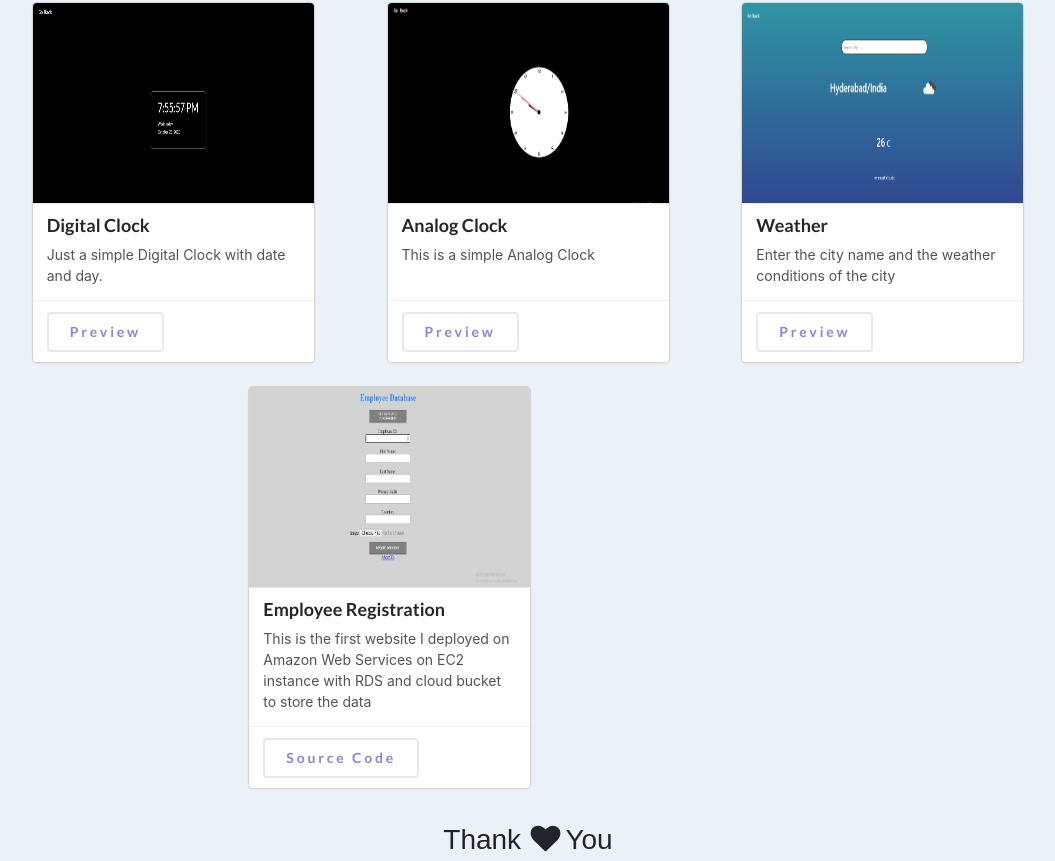
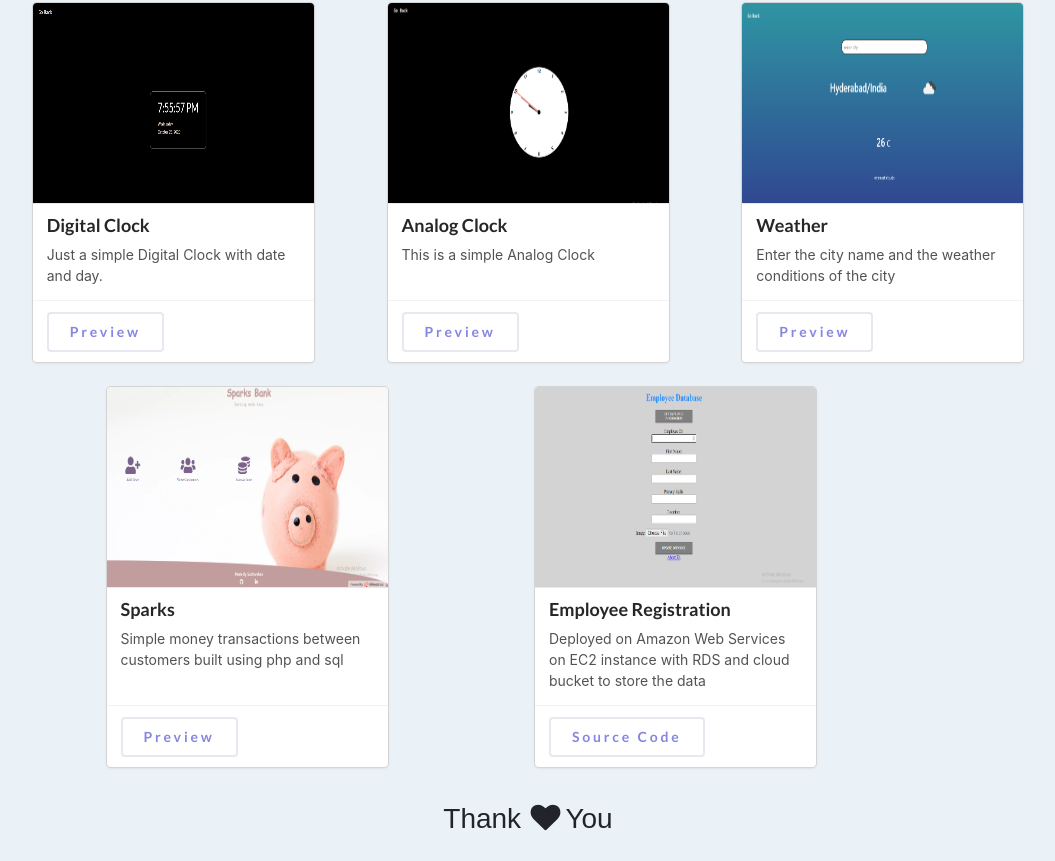
Before and after one commit to SudharshanBhimisetty/MySimpleProjects, a website: page views/home.html in a window 1280 px wide. Shown: the part 559-1420 px from the top of the page, without its empty margins (112-1167 px from the left). After the commit the page ends 1399 px from the top, so only its background shows below. Drawn offline with nearby package versions, Linux system fonts and the light colour scheme; files that its build step writes are made by us from their sources.

Commit message:
Sparks website is added

```diff
--- a/views/home.html
+++ b/views/home.html
@@ -141,6 +141,23 @@
 
         </div>
 
+        <div class="card" id="my-card">
+          <div class="image">
+            <img  id="my-image" src="/images/sparks.png">
+          </div>
+          <div class="content">
+            <div class="header">Sparks</div>
+
+            <div class="description">
+               Simple money transactions between customers built using php and sql
+            </div>
+          </div>
+
+          <div class="extra content">
+            <a href="https://sparks24.000webhostapp.com/index.php" target="_blank" class="ui button" id="my-button">Preview</a>
+          </div>
+
+        </div>
 
 
 
@@ -152,7 +169,7 @@
             <div class="header">Employee Registration</div>
 
             <div class="description">
-               This is the first website I deployed on Amazon Web Services on EC2 instance with RDS and cloud bucket to store the data
+              Deployed on Amazon Web Services on EC2 instance with RDS and cloud bucket to store the data
             </div>
           </div>
 
```
Also changed, not shown: public/images/sparks.png (added).
